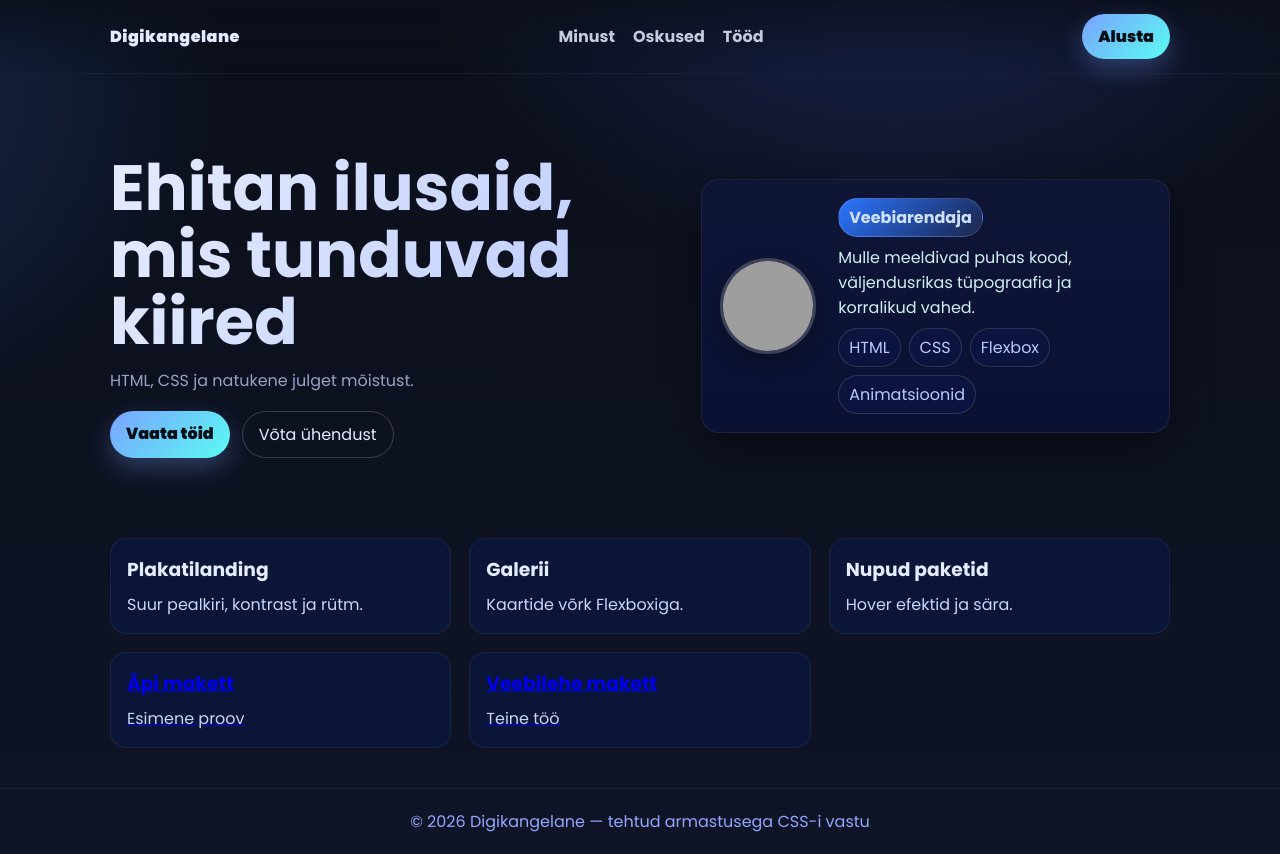
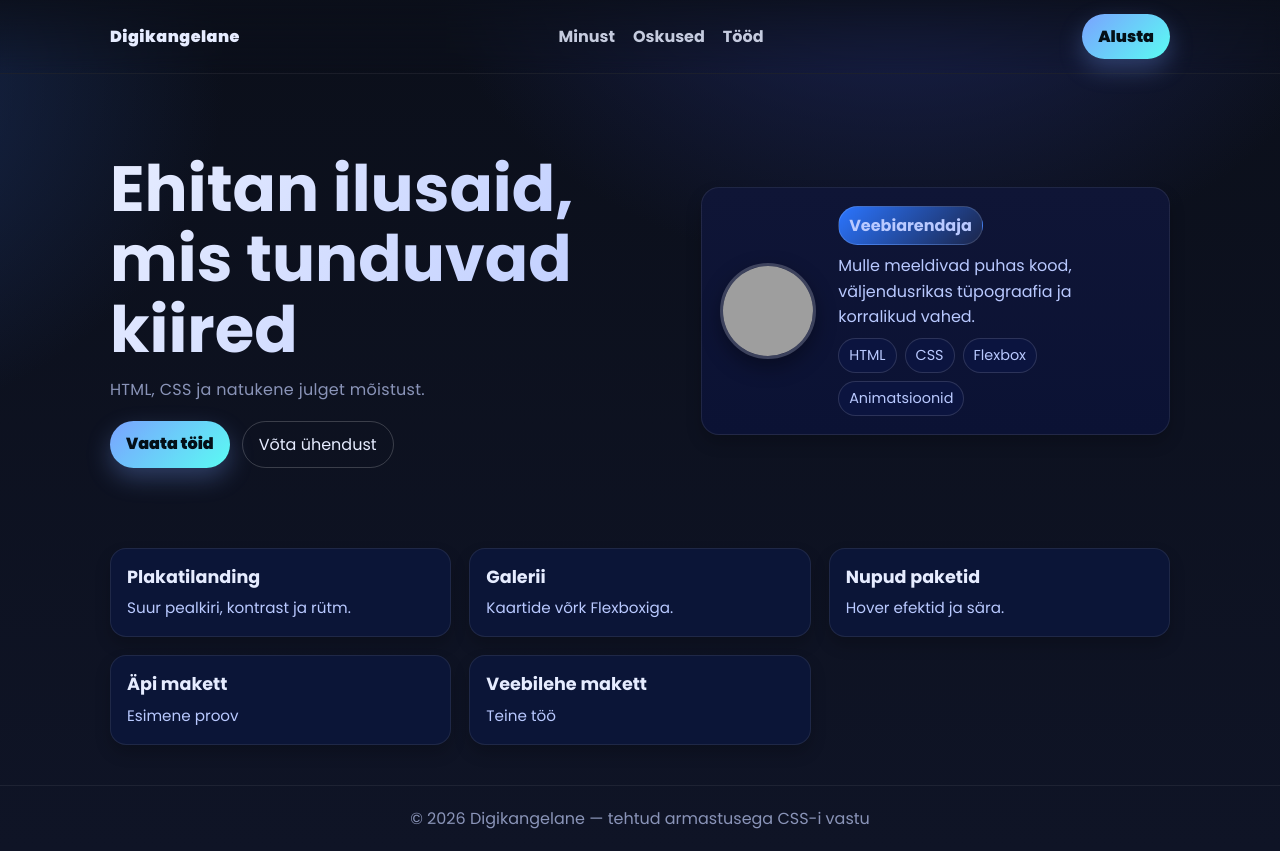
Before and after one commit to blacknikegirl/blacknikegirl.github.io, a plain HTML site: page index.html in a window 1280 px wide. Drawn offline with Linux system fonts and the light colour scheme; grey boxes are pictures that could not be loaded.

Commit message:
fontImprovement

```diff
--- a/index.html
+++ b/index.html
@@ -37,7 +37,7 @@
         <img class="avatar" src="https://cdn.pixabay.com/photo/2018/05/23/18/06/sculpture-3424664_1280.jpg" alt="Profiilipilt">
       <div>
         <span class="badge">Veebiarendaja</span>
-        <p style="margin:8px 0; color:#cfeff4;">
+        <p class="profile-text">
           Mulle meeldivad puhas kood, väljendusrikas tüpograafia ja korralikud vahed.
         </p>
         <div class="skills" id="skills">
@@ -63,18 +63,14 @@
       <h3>Nupud paketid</h3>
       <p>Hover efektid ja sära.</p>
     </article>
-    <a href="https://www.figma.com/design/H6u31BYoUtBXb35kLlssa4/Fast-Food?node-id=0-1&t=4egc6OkUXvSqwDnP-1">
     <article class="mini">
-        <h3>Äpi makett</h3>
+      <h3><a href="https://www.figma.com/design/H6u31BYoUtBXb35kLlssa4/Fast-Food?node-id=0-1&t=4egc6OkUXvSqwDnP-1">Äpi makett</a></h3>
       <p>Esimene proov</p>
     </article>
-        </a>
-        <a href="https://www.figma.com/design/S06NchGuJjPP2aWaA5p5Jv/FoodApp?t=Vs1qNyCxLfFuhSBN-1">
     <article class="mini">
-        <h3>Veebilehe makett</h3>
+      <h3><a href="https://www.figma.com/design/S06NchGuJjPP2aWaA5p5Jv/FoodApp?t=Vs1qNyCxLfFuhSBN-1">Veebilehe makett</a></h3>
       <p>Teine töö</p>
     </article>
-         </a>
   </section>
 </main>
 
--- a/styles.css
+++ b/styles.css
@@ -1,19 +1,23 @@
 :root {
     --bg1: #0b0f1a;
     --bg2: #0f1426;
-    --text: #e6ecff;
-    --muted: #9aa0c6;
+    --text-primary: #e6ecff;
+    --text-secondary: #b9c9ff;
+    --text-muted: #8a94b8;
     --accent: #7aa2ff;
     --accent2: #5afcf3;
     --shadow: 0 18px 40px rgba(0,0,0,.35);
+    --shadow-sm: 0 8px 16px rgba(0,0,0,.2);
   }
 
   * { box-sizing: border-box; }
 
+  html { scroll-behavior: smooth; }
+
   body {
     margin: 0;
     font-family: 'Poppins', system-ui, -apple-system, Arial, sans-serif;
-    color: var(--text);
+    color: var(--text-primary);
     background:
       radial-gradient(800px 600px at 70% -10%, #1b2455 0%, transparent 60%),
       radial-gradient(800px 600px at -20% 10%, #1a2e5a 0%, transparent 60%),
@@ -40,6 +44,7 @@
   .brand {
     font-weight: 900;
     letter-spacing: .03em;
+    color: var(--text-primary);
   }
 
   .menu {
@@ -51,13 +56,16 @@
   }
 
   .menu a {
-    color: var(--text);
+    color: var(--text-primary);
     text-decoration: none;
     font-weight: 600;
     opacity: .85;
+    transition: opacity 0.2s ease;
   }
 
   .menu a:hover { opacity: 1; }
+
+  .menu a:focus-visible { outline: 2px solid var(--accent); outline-offset: 4px; }
 
   .cta {
     padding: 10px 16px;
@@ -68,6 +76,12 @@
     text-decoration: none;
     box-shadow: 0 10px 24px rgba(122,162,255,.3);
     transition: transform .15s ease, box-shadow .2s ease;
+    outline: none;
+  }
+
+  .cta:focus-visible {
+    outline: 2px solid var(--accent2);
+    outline-offset: 2px;
   }
 
   .cta:hover {
@@ -87,17 +101,19 @@
 
   .title {
     font-size: clamp(2rem, 6vw, 4rem);
-    line-height: 1.05;
+    line-height: 1.1;
     margin: 0 0 12px;
-    background: linear-gradient(120deg, var(--text), #b9c9ff);
+    background: linear-gradient(120deg, var(--text-primary), #b9c9ff);
     -webkit-background-clip: text;
     background-clip: text;
     color: transparent;
   }
 
   .subtitle {
-    color: var(--muted);
+    color: var(--text-muted);
     margin: 0 0 18px;
+    line-height: 1.6;
+    letter-spacing: 0.3px;
   }
 
   .actions {
@@ -108,17 +124,29 @@
 
   .ghost{
     border: 1px solid #ffffff30;
-    color: var(--text);
+    color: var(--text-primary);
     padding: 10px 16px;
     border-radius: 999px;
     text-decoration: none;
+    transition: all 0.2s ease;
+  }
+
+  .ghost:hover {
+    border-color: #ffffff50;
+    background: #ffffff08;
+  }
+
+  .ghost:focus-visible {
+    outline: 2px solid var(--accent);
+    outline-offset: 2px;
   }
   .card {
-    background: linear-gradient(180deg, #0f1535, #0b1133);
-    border: 1px solid #ffffff10;
+    background: linear-gradient(180deg, #0f1536, #0b1234);
+    border: 1px solid #ffffff15;
     border-radius: 18px;
     padding: 18px;
-    box-shadow: var(--shadow);
+    box-shadow: var(--shadow-sm);
+    animation: fadeIn 0.6s ease-in-out;
   }
 
   .profile {
@@ -144,8 +172,14 @@
     border-radius: 999px;
     background: linear-gradient(135deg, #2b75ff, #1b254a);
     border: 1px solid #ffffff22;
-    color: #cfe1ff;
+    color: var(--text-secondary);
     font-weight: 700;
+  }
+
+  .profile-text {
+    margin: 8px 0;
+    color: var(--text-secondary);
+    line-height: 1.6;
   }
 
   .skills {
@@ -159,7 +193,8 @@
     border-radius: 999px;
     background: #0b143f;
     border: 1px solid #ffffff22;
-    color: #b9c9ff;
+    color: var(--text-secondary);
+    font-size: 0.9rem;
   }
 
   .cards {
@@ -175,31 +210,78 @@
     padding: 16px;
     border-radius: 16px;
     background: #0b1537;
-    border: 1px solid #ffffff10;
+    border: 1px solid #ffffff15;
+    box-shadow: var(--shadow-sm);
+    transition: transform 0.2s ease, box-shadow 0.2s ease, border-color 0.2s ease;
+    animation: fadeIn 0.6s ease-in-out;
+  }
+
+  .mini:hover {
+    transform: translateY(-4px);
+    box-shadow: 0 12px 28px rgba(122,162,255,.2);
+    border-color: #ffffff20;
   }
 
   .mini h3 {
     margin: 0 0 8px;
+    font-size: 1.1rem;
+    line-height: 1.4;
+    color: var(--text-primary);
   }
 
   .mini p {
     margin: 0;
-    color: #c7d5ff;
+    color: var(--text-secondary);
+    font-size: 0.95rem;
+    line-height: 1.5;
+  }
+
+  .mini a {
+    color: var(--text-primary);
+    text-decoration: none;
+    transition: color 0.2s ease;
+  }
+
+  .mini a:hover {
+    color: var(--accent2);
+  }
+
+  .mini a:focus-visible {
+    outline: 2px solid var(--accent);
+    outline-offset: -2px;
   }
 
   footer {
     border-top: 1px solid #ffffff10;
-    color: #93a6ff;
+    color: var(--text-muted);
     text-align: center;
     padding: 20px;
+    margin-top: 40px;
+  }
+
+  @media (max-width: 1024px) {
+    .cards { grid-template-columns: repeat(2, 1fr); }
   }
 
   @media (max-width: 900px) {
     .hero { grid-template-columns: 1fr; }
-    .max { grid-template-columns: 1fr; }
+    .profile { grid-template-columns: 1fr; text-align: center; }
+  }
+
+  @media (max-width: 640px) {
+    .hero { padding: 20px 16px; }
+    .cards { grid-template-columns: 1fr; }
+    .title { font-size: clamp(1.5rem, 5vw, 2.5rem); }
+    nav { padding: 12px 16px; }
+    .menu { gap: 12px; }
   }
 
   @keyframes float {
     0%, 100% { transform: translateY(0); }
     50% { transform: translateY(-6px); }
   }
+
+  @keyframes fadeIn {
+    from { opacity: 0; transform: translateY(10px); }
+    to { opacity: 1; transform: translateY(0); }
+  }
```
Lines whose indentation alone changed are shown as unchanged.
